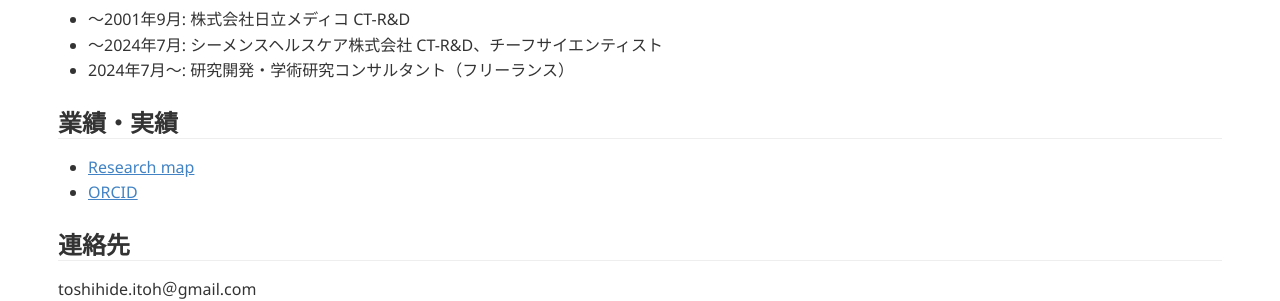
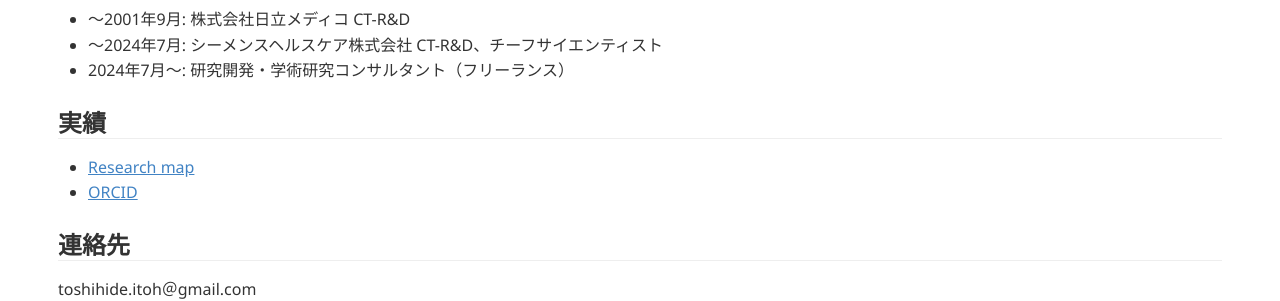
Before and after one commit to tnitoh/tnitoh.github.io, a Jekyll site: the page built from index.md, in a window 1280 px wide. Shown: the part 1084-1385 px from the top of the page. Built offline with Jekyll 4.4.1, drawn with Linux system fonts in a browser that asks for light colours; Markdown is read by kramdown in place of the engine named in the settings.

Commit message:
Update index.md

```diff
--- a/index.md
+++ b/index.md
@@ -46,7 +46,7 @@
 - 2024年7月〜: 研究開発・学術研究コンサルタント（フリーランス）
 
 
-## 業績・実績
+## 実績
 - [Research map](https://researchmap.jp/tnitoh?lang=jp){:target="_blank"}
 - [ORCID](https://orcid.org/0000-0002-0283-1225){:target="_blank"}
 <!--## [Scopus](https://www.scopus.com/authid/detail.uri?authorId=36983520100){:target="_blank"}-->
```
